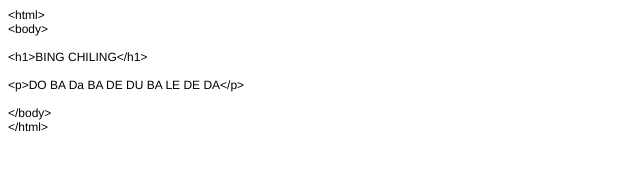
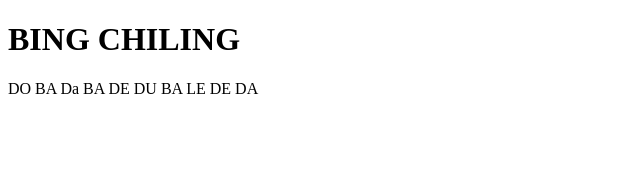
Before and after one commit to garyyin0522/DCD3006, a plain HTML site: page index.html in a window 1280 px wide. Shown: the whole page, without its empty margins (0-640 px from the left). Drawn offline with Linux system fonts and the light colour scheme.

Commit message:
Update index.html

```diff
--- a/index.html
+++ b/index.html
@@ -1,27 +1,10 @@
-<!DOCTYPE html PUBLIC "-//W3C//DTD HTML 4.01//EN" "http://www.w3.org/TR/html4/strict.dtd">
+<!DOCTYPE html>
 <html>
-<head>
-  <meta http-equiv="Content-Type" content="text/html; charset=utf-8">
-  <meta http-equiv="Content-Style-Type" content="text/css">
-  <title></title>
-  <meta name="Generator" content="Cocoa HTML Writer">
-  <meta name="CocoaVersion" content="2113.6">
-  <style type="text/css">
-    p.p1 {margin: 0.0px 0.0px 0.0px 0.0px; font: 12.0px Helvetica}
-    p.p2 {margin: 0.0px 0.0px 0.0px 0.0px; font: 12.0px Helvetica; min-height: 14.0px}
-  </style>
-</head>
 <body>
-<p class="p1">&lt;html&gt;</p>
-<p class="p1">&lt;body&gt;</p>
-<p class="p2"><br></p>
-<p class="p1">&lt;h1&gt;BING CHILING&lt;/h1&gt;</p>
-<p class="p2"><br></p>
-<p class="p1">&lt;p&gt;DO BA Da BA DE DU BA LE DE DA&lt;/p&gt;</p>
-<p class="p2"><br></p>
-<p class="p1">&lt;/body&gt;</p>
-<p class="p1">&lt;/html&gt;</p>
-<p class="p2"><br></p>
-<p class="p2"><br></p>
+
+<h1>BING CHILING</h1>
+
+<p>DO BA Da BA DE DU BA LE DE DA</p>
+
 </body>
 </html>
```
